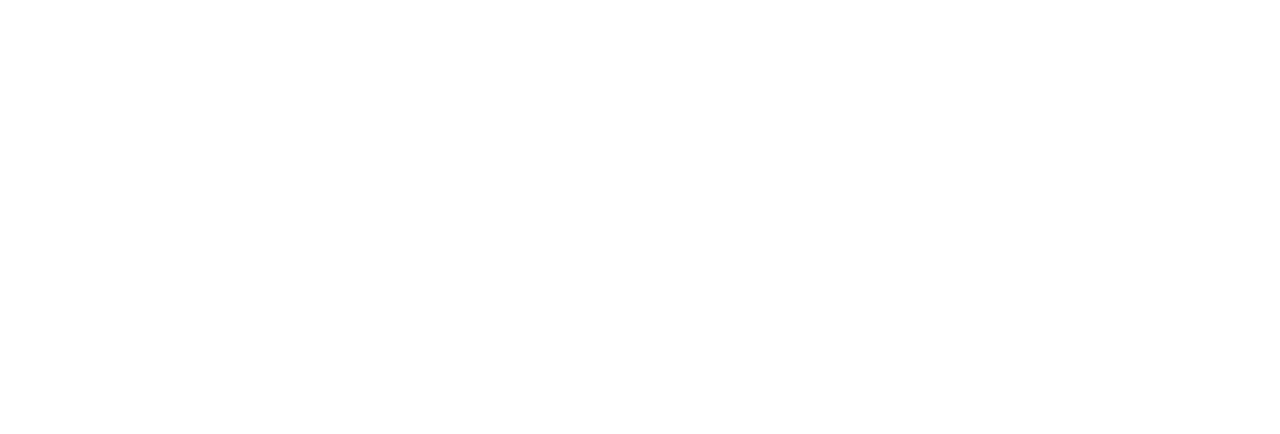
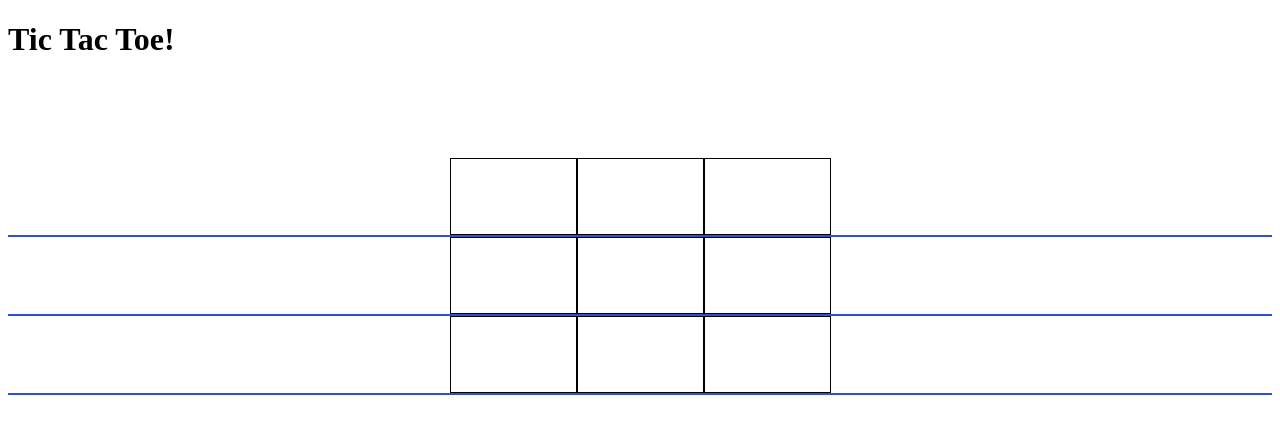
Before and after one commit to mgall021/Tic-Tac-Toe, a plain HTML site: page index.html in a window 1280 px wide. Drawn offline with Linux system fonts and the light colour scheme.

Commit message:
updated html and css, Got rid of bootstrap because it was giving me errors.

```diff
--- a/index.html
+++ b/index.html
@@ -1,9 +1,32 @@
 <!DOCTYPE html>
 <html lang="en">
   <head>
-    <meta charset="UTF-8" />
-    <meta name="viewport" content="width=device-width, initial-scale=1.0" />
-    <title>Document</title>
+    <link rel="stylesheet" href="style.css" />
+    <meta charset="utf-8" />
+    <meta name="viewport" content="width=device-width, initial-scale=1" />
+    <title>Tic Tac Toe</title>
   </head>
-  <body></body>
+  <body>
+    <h1>Tic Tac Toe!</h1>
+
+    <div id="grid">
+      <div class="row">
+        <div class="column" id="square1"></div>
+        <div class="column" id="square2"></div>
+        <div class="column" id="square3"></div>
+      </div>
+      <div class="row">
+        <div class="column" id="square4"></div>
+        <div class="column" id="square5"></div>
+        <div class="column" id="square6"></div>
+      </div>
+      <div class="row">
+        <div class="column" id="square7"></div>
+        <div class="column" id="square8"></div>
+        <div class="column" id="square9"></div>
+      </div>
+    </div>
+
+    <script src="script.js"></script>
+  </body>
 </html>
--- /dev/null
+++ b/style.css
@@ -0,0 +1,34 @@
+.row {
+  display: flex;
+  justify-content: center;
+}
+
+.column {
+  width: 125px;
+  height: 0;
+  padding-bottom: 75px;
+  border: 1px solid black;
+  display: flex;
+  align-items: center;
+  justify-content: center;
+  font-size: 15px;
+  cursor: pointer;
+}
+
+.vertical-line {
+  border-right: 0.5px solid black;
+}
+
+.horizontal-line {
+  border-bottom: 0.5px solid black;
+}
+
+#grid {
+  margin-top: 100px;
+  text-align: center;
+  font-size: 0;
+}
+
+#grid .row {
+  border-bottom: 2px solid #2d51d3;
+}
```
